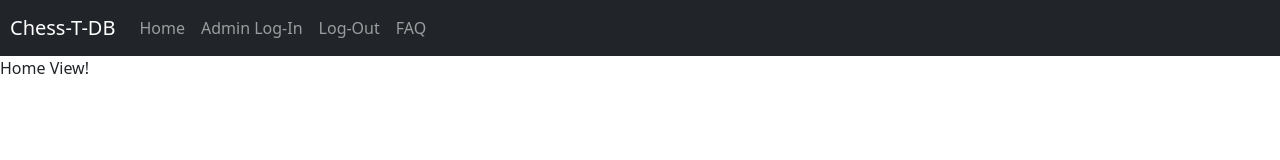
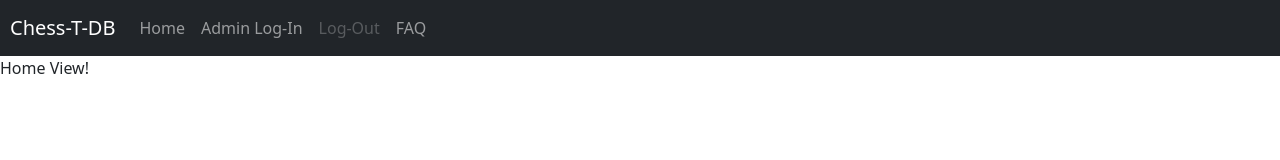
Before and after one commit to GonzaloJCC/Chess-Tournament, a Vue app in the folder chesstournament-client/: page / in a window 1280 px wide. Shown: the top 160 px of the page. Built offline with nearby package versions, Linux system fonts and the light colour scheme.

Commit message:
Checked if the user has loggued in, checking the token variable

```diff
--- a/chesstournament-client/src/components/AppNav.vue
+++ b/chesstournament-client/src/components/AppNav.vue
@@ -31,18 +31,18 @@
           </router-link>
         </li>
         <li class="nav-item">
-          <!-- TODO : Add disable when the user is logged -->
           <router-link
             class="nav-link"
+            :class="{ disabled: isLoggued }"
             to="/log-in"
           >
             Admin Log-In
           </router-link>
         </li>
         <li class="nav-item">
-          <!-- TODO : Add disable when the user is not logged -->
           <router-link
             class="nav-link"
+            :class="{ disabled: !isLoggued }"
             to="/log-out"
           >
             Log-Out
@@ -62,7 +62,14 @@
 </template>
 
 <script setup>
-console.log("a")
+  import { useTokenStore } from '@/stores/token';
+  import { computed } from 'vue';
+
+  const token = useTokenStore();
+  const isLoggued = computed(() => {
+    return token.token !== null;
+  });
+
 </script>
 
 <style scoped>
```
